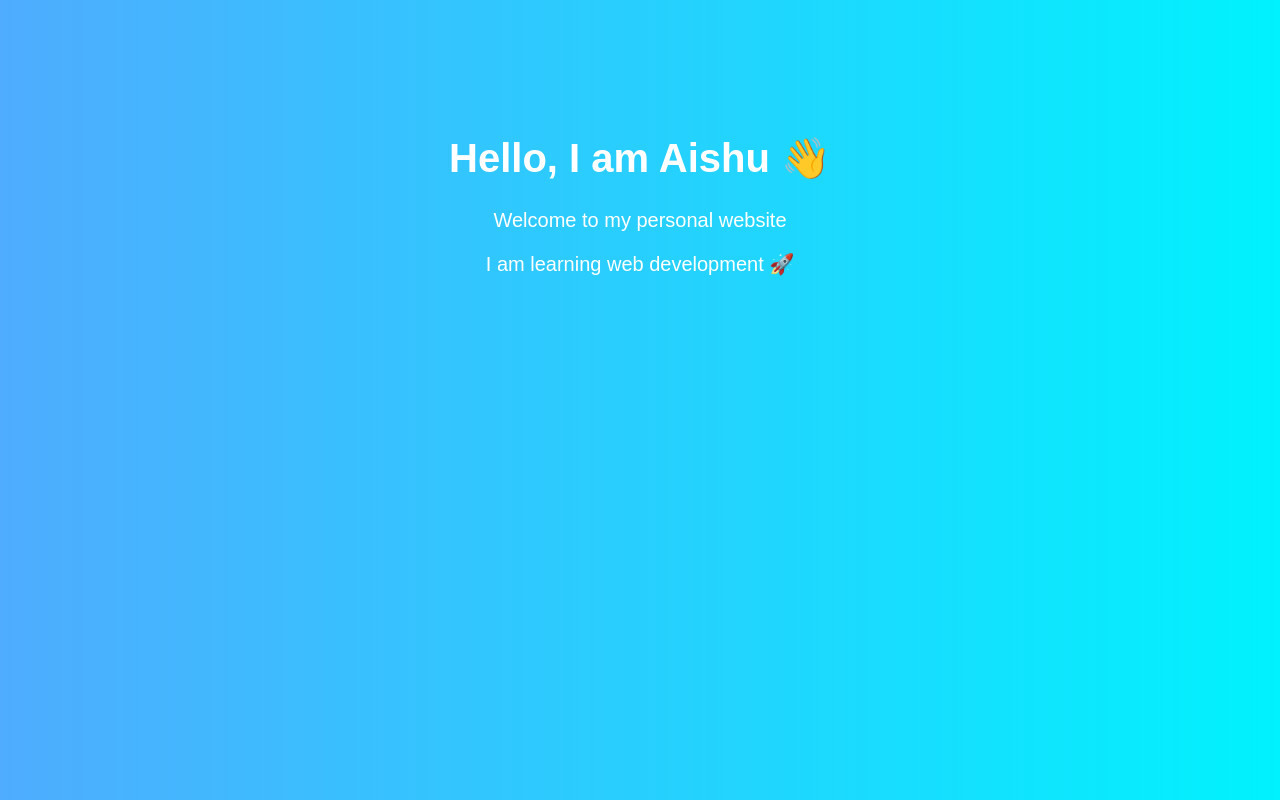
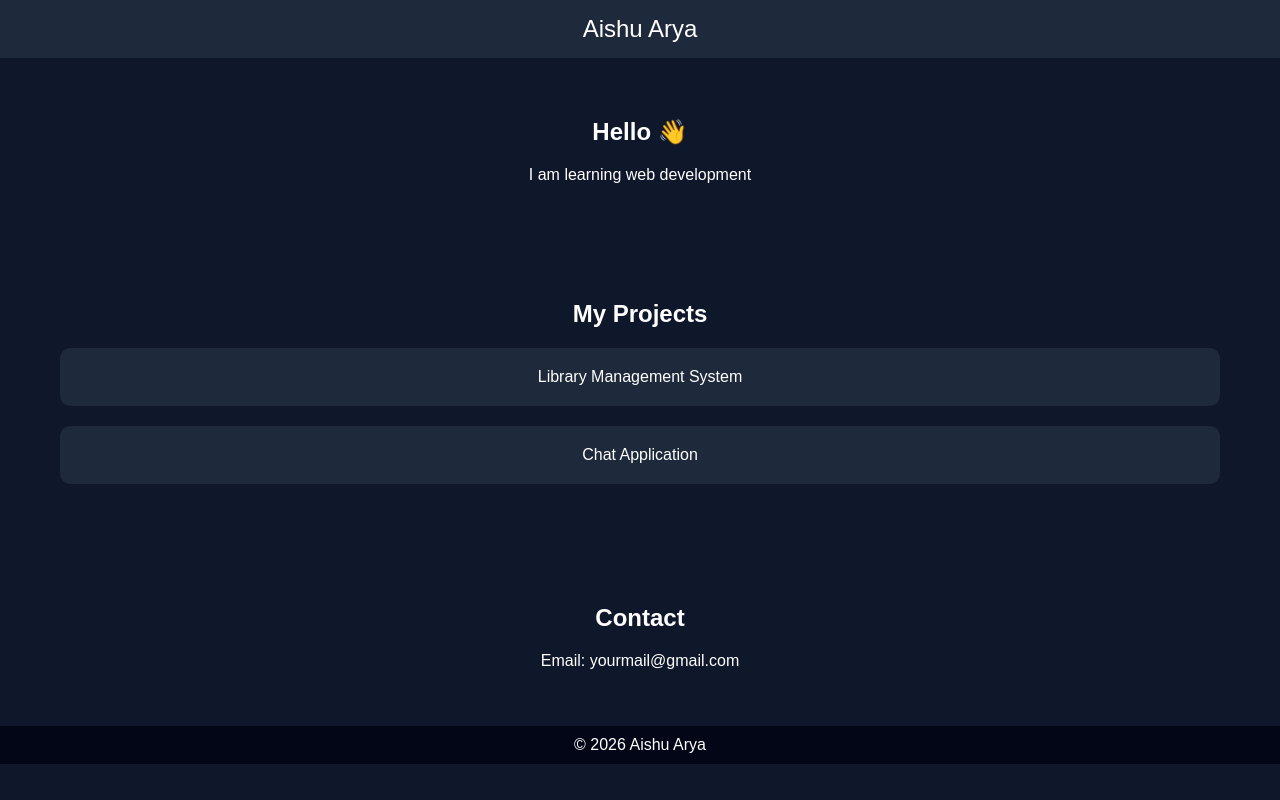
Before and after one commit to aishuarya31/aishuarya31.github.io, a plain HTML site: page index.html in a window 1280 px wide. Drawn offline with Linux system fonts and the light colour scheme.

Commit message:
Update index.html

```diff
--- a/index.html
+++ b/index.html
@@ -2,25 +2,62 @@
 <html>
 <head>
     <title>Aishu Arya</title>
+    <meta name="viewport" content="width=device-width, initial-scale=1.0">
     <style>
         body {
+            margin: 0;
             font-family: Arial;
-            background: linear-gradient(to right, #4facfe, #00f2fe);
+            background: #0f172a;
             color: white;
+        }
+        header {
+            background: #1e293b;
+            padding: 15px;
             text-align: center;
-            padding-top: 100px;
+            font-size: 24px;
         }
-        h1 {
-            font-size: 40px;
+        section {
+            padding: 40px;
+            text-align: center;
         }
-        p {
-            font-size: 20px;
+        .card {
+            background: #1e293b;
+            margin: 20px;
+            padding: 20px;
+            border-radius: 10px;
+        }
+        footer {
+            background: #020617;
+            text-align: center;
+            padding: 10px;
         }
     </style>
 </head>
 <body>
-    <h1>Hello, I am Aishu 👋</h1>
-    <p>Welcome to my personal website</p>
-    <p>I am learning web development 🚀</p>
+
+<header>
+    Aishu Arya
+</header>
+
+<section>
+    <h1>Hello 👋</h1>
+    <p>I am learning web development</p>
+</section>
+
+<section>
+    <h2>My Projects</h2>
+    <div class="card">Library Management System</div>
+    <div class="card">Chat Application</div>
+</section>
+
+<section>
+    <h2>Contact</h2>
+    <p>Email: yourmail@gmail.com</p>
+</section>
+
+<footer>
+    © 2026 Aishu Arya
+</footer>
+
 </body>
 </html>
```
